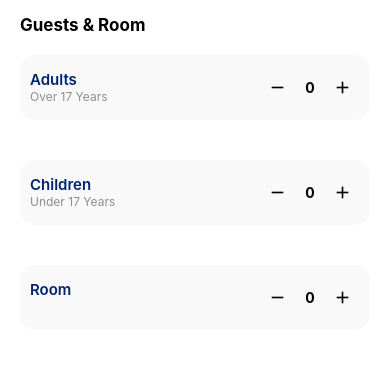
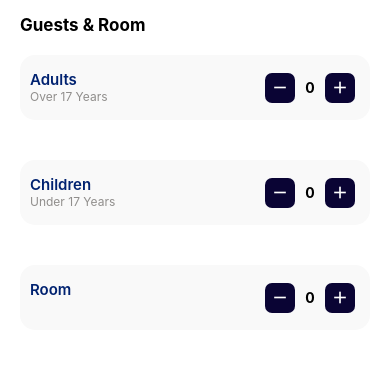
Before and after one commit to hacktiv8-kelompok1-fp3/hotel-reservation, a React Native app: screen /Booking in a window 390 px wide. Shown: the part 183-548 px from the top of the page. Built offline with nearby package versions, Linux system fonts and the light colour scheme; no server answers.

Commit message:
fix the quantity problem on the booking page

```diff
--- a/src/components/GuestInput/index.js
+++ b/src/components/GuestInput/index.js
@@ -1,8 +1,17 @@
 import React from "react";
-import { View, StyleSheet, Text } from "react-native";
+import { View, StyleSheet, Text, Pressable } from "react-native";
 import mainColors from "../../utils/colors";
 import IconQuantity from "react-native-vector-icons/MaterialCommunityIcons";
-const GuestInput = ({ title, description, count, onPress }) => {
+import { useDispatch, useSelector } from "react-redux";
+import { handleAdd, handleDelete } from "../../redux/reducer/slice-bookingData";
+const GuestInput = ({ title, description, count, type }) => {
+  const dispatch = useDispatch();
+  const handleButtonMin = () => {
+    dispatch(handleDelete({ type }));
+  };
+  const handleButtonPlus = () => {
+    dispatch(handleAdd({ type }));
+  };
   return (
     <View
       style={{
@@ -20,13 +29,19 @@ const GuestInput = ({ title, description, count, onPress }) => {
         <Text style={styles.description}>{description}</Text>
       </View>
       <View style={styles.quantityContainer}>
-        <View style={styles.quantityBtn}>
-          <IconQuantity name="minus" size={20} />
-        </View>
+        {count <= 0 ? (
+          <Pressable style={styles.quantityBtn} disabled>
+            <IconQuantity name="minus" size={20} color={mainColors.white} />
+          </Pressable>
+        ) : (
+          <Pressable style={styles.quantityBtn} onPress={handleButtonMin}>
+            <IconQuantity name="minus" size={20} color={mainColors.white} />
+          </Pressable>
+        )}
         <Text style={{ fontWeight: "bold" }}>{count}</Text>
-        <View style={styles.quantityBtn}>
-          <IconQuantity name="plus" size={20} onPress={onPress} />
-        </View>
+        <Pressable style={styles.quantityBtn} onPress={handleButtonPlus}>
+          <IconQuantity name="plus" size={20} color={mainColors.white} />
+        </Pressable>
       </View>
     </View>
   );
@@ -51,12 +66,13 @@ const styles = StyleSheet.create({
     flexDirection: "row",
   },
   quantityBtn: {
-    height: 25,
-    width: 25,
+    height: 30,
+    width: 30,
     borderRadius: 7,
     marginHorizontal: 5,
     justifyContent: "center",
     alignItems: "center",
+    backgroundColor: mainColors.primary3,
   },
 });
 
--- a/src/pages/Booking/index.js
+++ b/src/pages/Booking/index.js
@@ -1,7 +1,6 @@
-import React, { useCallback, useEffect, useState } from "react";
+import React, { useCallback } from "react";
 import {
   ImageBackground,
-  Pressable,
   ScrollView,
   StatusBar,
   StyleSheet,
@@ -13,14 +12,13 @@ import DatePicker from "react-native-neat-date-picker";
 import { useDispatch, useSelector } from "react-redux";
 import GuestInput from "../../components/GuestInput";
 import HeaderBooking from "../../components/HeaderBooking";
-import hotel from "../../const/hotels";
 import {
   addBookingDate,
   clearBooking,
   handleAdd,
 } from "../../redux/reducer/slice-bookingData";
+import { addHistoryCheckout } from "../../redux/reducer/slice-historyCheckout";
 import mainColors from "../../utils/colors";
-import { addHistoryCheckout } from "../../redux/reducer/slice-historyCheckout";
 
 const Booking = ({ navigation }) => {
   const dispatch = useDispatch();
@@ -113,19 +111,15 @@ const Booking = ({ navigation }) => {
             title="Adults"
             description="Over 17 Years"
             count={adults}
-            onPress={() => dispatch(handleAdd({ type: "adults" }))}
+            type="adults"
           />
           <GuestInput
             title="Children"
             description="Under 17 Years"
             count={children}
-            onPress={() => dispatch(handleAdd({ type: "children" }))}
+            type="children"
           />
-          <GuestInput
-            title="Room"
-            count={room}
-            onPress={() => dispatch(handleAdd({ type: "room" }))}
-          />
+          <GuestInput title="Room" count={room} type="room" />
           <View style={styles.footer}>
             <View>
               <Text style={{ color: mainColors.primary3, fontWeight: "bold" }}>
--- a/src/pages/MyOrder/index.js
+++ b/src/pages/MyOrder/index.js
@@ -27,7 +27,7 @@ const MyOrder = () => {
         <Text style={styles.title}>My Orders</Text>
         <Icon name="newspaper-outline" size={20} color={mainColors.primary2} />
       </View>
-      <ScrollView showsHorizontalScrollIndicator={false}>
+      <ScrollView showsVerticalScrollIndicator={false}>
         <View style={styles.container}>
           {history?.map((item) => (
             <View style={styles.card}>
--- a/src/redux/reducer/slice-bookingData.js
+++ b/src/redux/reducer/slice-bookingData.js
@@ -44,6 +44,17 @@ const sliceBookingData = createSlice({
         state.room++;
       }
     },
+    handleDelete: (state, action) => {
+      if (action.payload.type === "adults") {
+        state.adults--;
+      }
+      if (action.payload.type === "children") {
+        state.children--;
+      }
+      if (action.payload.type === "room") {
+        state.room--;
+      }
+    },
     clearBooking: (state) => {
       state.detailhotel = {};
       state.checkin = "";
@@ -57,6 +68,11 @@ const sliceBookingData = createSlice({
   },
 });
 
-export const { addDetailHotel, addBookingDate, handleAdd, clearBooking } =
-  sliceBookingData.actions;
+export const {
+  addDetailHotel,
+  addBookingDate,
+  handleAdd,
+  handleDelete,
+  clearBooking,
+} = sliceBookingData.actions;
 export default sliceBookingData.reducer;
```
